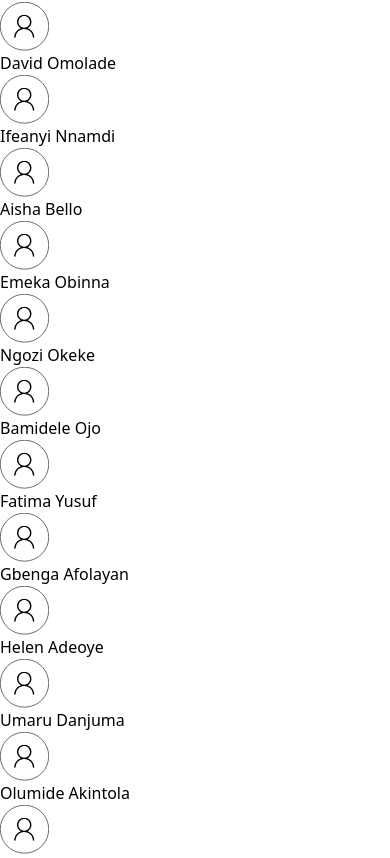
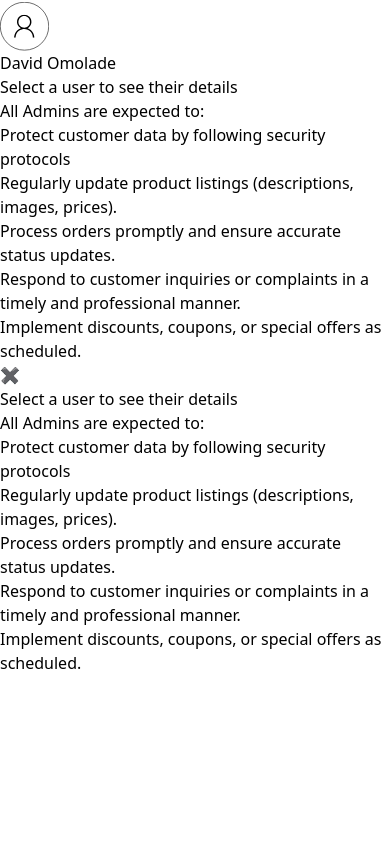
Before and after one commit to DamilareArise/realmerch, a React (Vite) app in the folder frontend/realmerch/: page /Admin/user-search in a window 390 px wide. Shown: the part 900-1758 px from the top of the page. After the commit the page ends 1575 px from the top, so only its background shows below. Built offline with nearby package versions, Linux system fonts and the light colour scheme.

Commit message:
Added modal for user info on small screens and improved responsive design

```diff
--- a/frontend/realmerch/src/components/AdminDash/AdminUserSearch.jsx
+++ b/frontend/realmerch/src/components/AdminDash/AdminUserSearch.jsx
@@ -1,10 +1,11 @@
-import React, { useState } from "react";
+import React, { useState, useEffect } from "react";
 import SideNav from "./SideNav";
 import UserSearch from "./UserSearch";
 import UserInfo from "./UserInfo";
 
 const AdminUserSearch = () => {
   const [selectedUser, setSelectedUser] = useState(null);
+  const [isModalOpen, setIsModalOpen] = useState(false);
 
   const users = [
     {
@@ -61,90 +62,57 @@ const AdminUserSearch = () => {
       email: "david.omo@example.com",
       role: "User",
     },
-    {
-      id: 10,
-      name: "Ifeanyi Nnamdi",
-      email: "ifeanyi.nn@example.com",
-      role: "Editor",
-    },
-    {
-      id: 11,
-      name: "Aisha Bello",
-      email: "aisha.bello@example.com",
-      role: "User",
-    },
-    {
-      id: 12,
-      name: "Emeka Obinna",
-      email: "emeka.obinna@example.com",
-      role: "Admin",
-    },
-    {
-      id: 13,
-      name: "Ngozi Okeke",
-      email: "ngozi.okeke@example.com",
-      role: "User",
-    },
-    {
-      id: 14,
-      name: "Bamidele Ojo",
-      email: "bamidele.ojo@example.com",
-      role: "Editor",
-    },
-    {
-      id: 15,
-      name: "Fatima Yusuf",
-      email: "fatima.yusuf@example.com",
-      role: "User",
-    },
-    {
-      id: 16,
-      name: "Gbenga Afolayan",
-      email: "gbenga.afolayan@example.com",
-      role: "Admin",
-    },
-    {
-      id: 17,
-      name: "Helen Adeoye",
-      email: "helen.adeoye@example.com",
-      role: "User",
-    },
-    {
-      id: 18,
-      name: "Umaru Danjuma",
-      email: "umaru.danjuma@example.com",
-      role: "User",
-    },
-    {
-      id: 19,
-      name: "Olumide Akintola",
-      email: "olumide.akintola@example.com",
-      role: "Editor",
-    },
-    {
-      id: 20,
-      name: "Victoria Eze",
-      email: "victoria.eze@example.com",
-      role: "User",
-    },
   ];
 
+  useEffect(() => {
+    // Open the modal on small screens when no user is selected or when a user is selected
+    if (window.innerWidth < 1024) {
+      setIsModalOpen(true);
+    }
+  }, [selectedUser]);
+
+  const handleCloseModal = () => {
+    setIsModalOpen(false);
+  };
+
+  const handleUserSelect = (user) => {
+    setSelectedUser(user);
+    if (window.innerWidth < 1024) {
+      setIsModalOpen(true); // Open the modal if a user is selected on small screens
+    }
+  };
 
   return (
     <div className="flex h-screen">
-      <div className="w-[10%]">
+      <div className="md:w-[13%] lg:w-[10%]">
         <SideNav />
       </div>
 
-      <div className="flex-1 py-6">
+      <div className="flex-1 py-6 md:w-[87%] lg:w-[90%]">
         <div className="flex">
-          <div className="w-1/3 relative">
-            <UserSearch users={users} onUserSelect={setSelectedUser} />
+          <div className="w-full lg:w-1/3">
+            <UserSearch users={users} onUserSelect={handleUserSelect} />
           </div>
 
-          <div className="w-[50%] ml-8 bg-white p-6 rounded-lg shadow-md fixed right-[50px] top-[15%]">
+          {/* Inline UserInfo for larger screens */}
+          <div className="hidden lg:block w-[50%] ml-8 bg-white p-6 rounded-lg shadow-md">
             <UserInfo user={selectedUser} />
           </div>
+
+          {/* Modal for smaller screens */}
+          {isModalOpen && (
+            <div className="fixed inset-0 bg-black bg-opacity-50 flex justify-center items-center z-50">
+              <div className="bg-white w-11/12 max-w-md p-6 rounded-lg shadow-md relative">
+                <button
+                  className="absolute top-2 right-2 text-gray-600 hover:text-black"
+                  onClick={handleCloseModal}
+                >
+                  ✖
+                </button>
+                <UserInfo user={selectedUser} />
+              </div>
+            </div>
+          )}
         </div>
       </div>
     </div>
```
